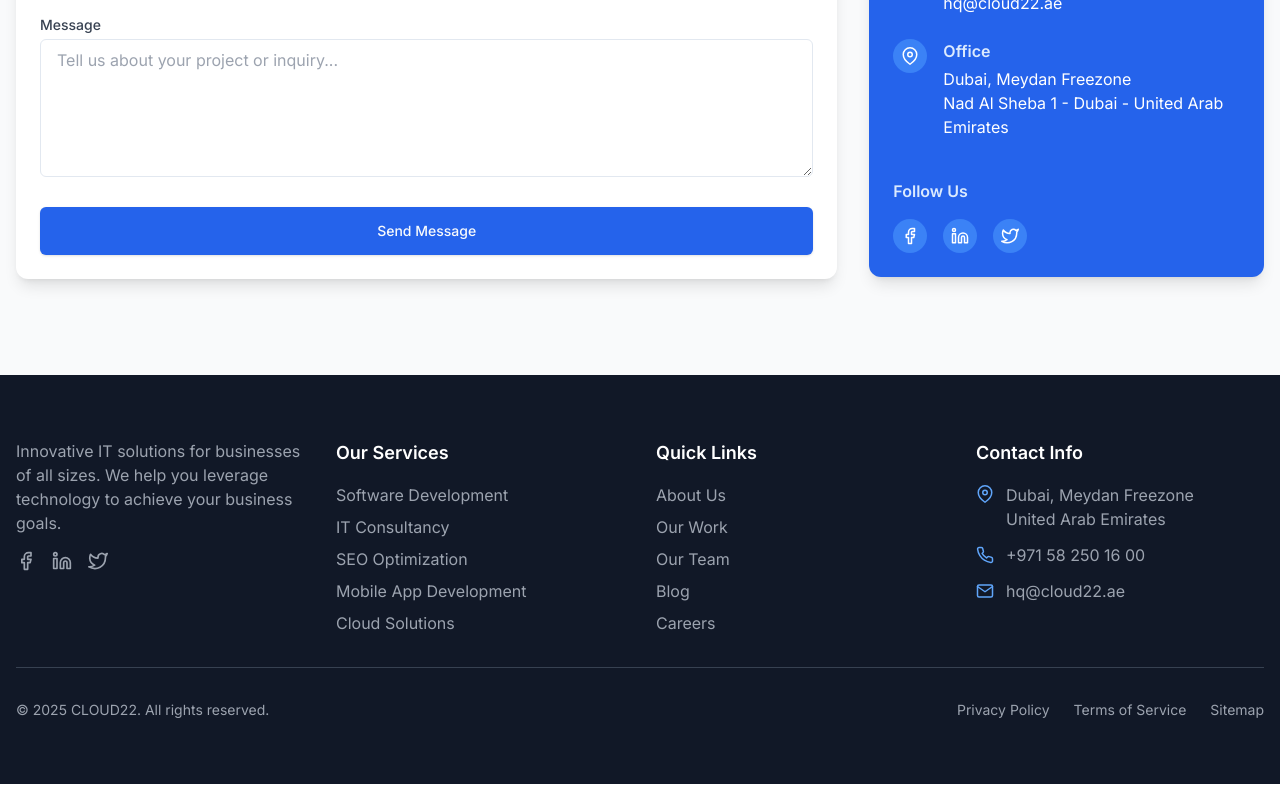
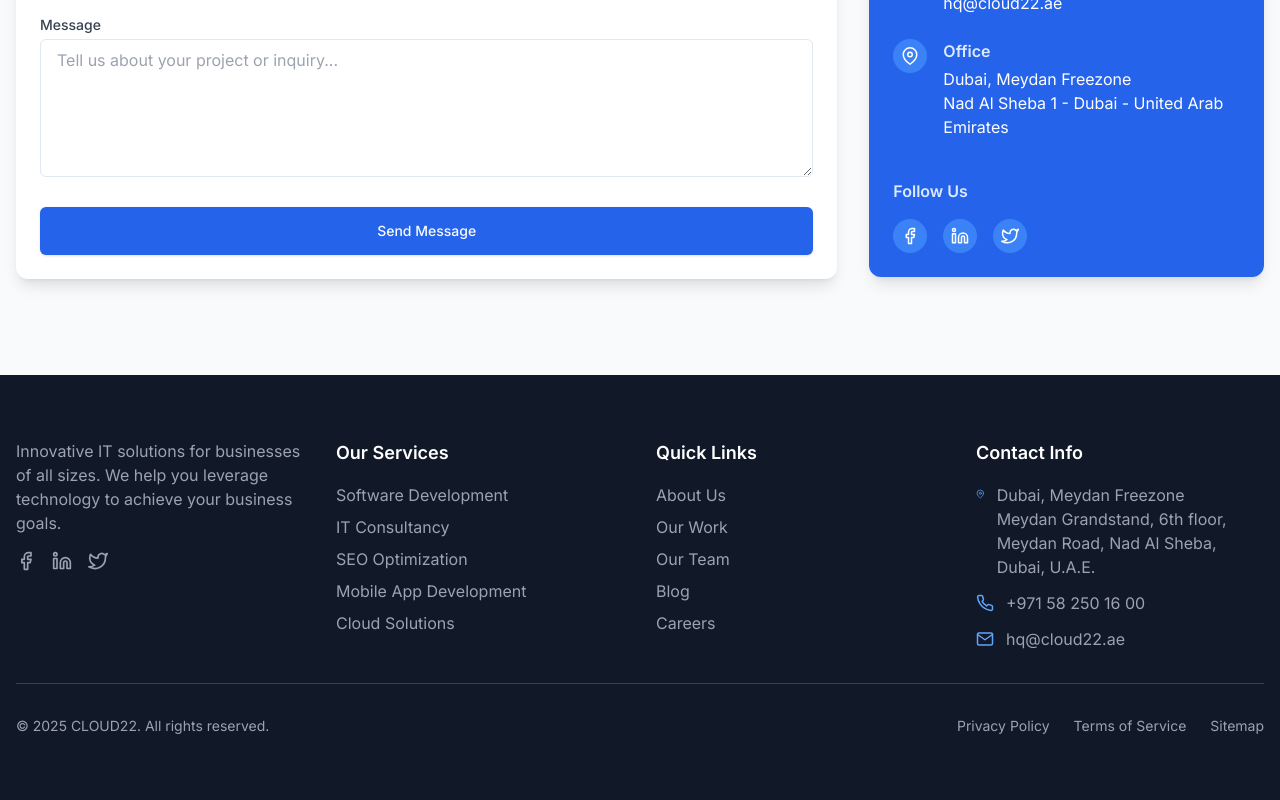
Before and after one commit to GTENTEN/Test, a Next.js app: page / in a window 1280 px wide. Shown: the part 2249-3049 px from the top of the page. Built offline with nearby package versions, Linux system fonts and the light colour scheme.

Commit message:
Update Footer.tsx

```diff
--- a/src/components/layout/Footer.tsx
+++ b/src/components/layout/Footer.tsx
@@ -106,7 +106,7 @@ const Footer = () => {
                 </svg>
                 <span className="text-gray-400">
                   Dubai, Meydan Freezone<br />
-                  United Arab Emirates
+                  Meydan Grandstand, 6th floor, Meydan Road, Nad Al Sheba, Dubai, U.A.E.
                 </span>
               </li>
               <li className="flex items-center">
```
